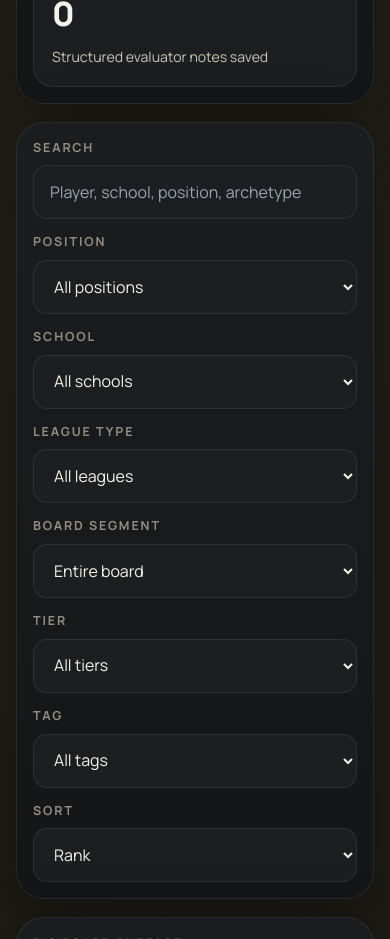
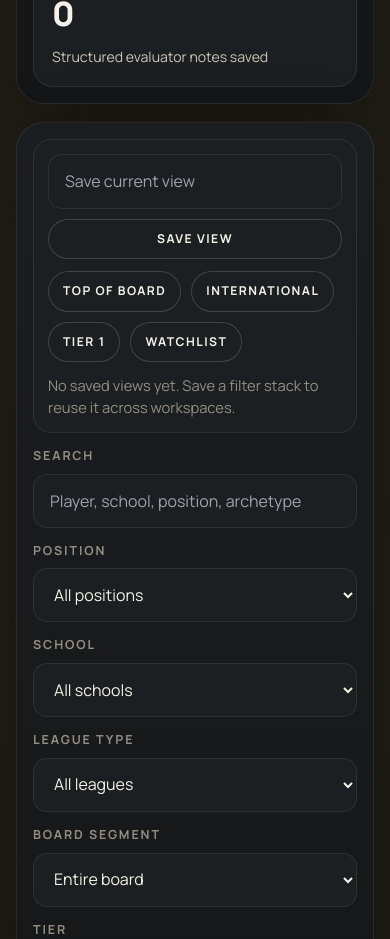
Before and after one commit to commandersbot-design/nba-draft-hq, a React (Vite) app: page / in a window 390 px wide. Shown: the part 2080-3019 px from the top of the page. Built offline with nearby package versions, Linux system fonts and the light colour scheme.

Commit message:
Add saved views and filter presets

```diff
--- a/src/App.jsx
+++ b/src/App.jsx
@@ -18,6 +18,30 @@ const myBoardKey = 'prospera.my-board';
 const myBoardViewKey = 'prospera.my-board-view';
 const cardSettingsKey = 'prospera.card-settings';
 const savedBoardsKey = 'prospera.saved-boards';
+const savedViewsKey = 'prospera.saved-views';
+
+const FILTER_PRESETS = [
+  {
+    id: 'top-of-board',
+    label: 'Top of Board',
+    state: { bucket: 'Lottery', sortBy: 'rank', viewMode: 'peek', appView: 'big-board' },
+  },
+  {
+    id: 'international',
+    label: 'International',
+    state: { leagueType: 'International Pro', sortBy: 'overall', viewMode: 'peruse', appView: 'big-board' },
+  },
+  {
+    id: 'tier-1',
+    label: 'Tier 1',
+    state: { tierFilter: 'Tier 1', sortBy: 'overall', viewMode: 'peruse', appView: 'big-board' },
+  },
+  {
+    id: 'watchlist',
+    label: 'Watchlist',
+    state: { watchlistOnly: true, sortBy: 'manual', viewMode: 'deep-dive', appView: 'my-board' },
+  },
+];
 
 function boardBucket(rank) {
   if (rank <= 5) return 'Top 5';
@@ -63,6 +87,8 @@ function App() {
   const [myBoardView, setMyBoardView] = useLocalStorageState(myBoardViewKey, 'card');
   const [cardSettings, setCardSettings] = useLocalStorageState(cardSettingsKey, defaultCardSettings());
   const [savedBoards, setSavedBoards] = useLocalStorageState(savedBoardsKey, []);
+  const [savedViews, setSavedViews] = useLocalStorageState(savedViewsKey, []);
+  const [viewName, setViewName] = useState('');
 
   const enrichedProspects = useMemo(
     () => enrichProspects(prospects).map((prospect) => ({
@@ -277,6 +303,60 @@ function App() {
     setWatchlistOnly(false);
   };
 
+  const getCurrentViewState = () => ({
+    appView,
+    viewMode,
+    query,
+    position,
+    school,
+    leagueType,
+    bucket,
+    tierFilter,
+    tagFilter,
+    sortBy,
+    watchlistOnly,
+  });
+
+  const applyViewState = (state = {}) => {
+    setAppView(state.appView || 'big-board');
+    setViewMode(state.viewMode || 'peek');
+    setQuery(state.query || '');
+    setPosition(state.position || 'ALL');
+    setSchool(state.school || 'ALL');
+    setLeagueType(state.leagueType || 'ALL');
+    setBucket(state.bucket || 'ALL');
+    setTierFilter(state.tierFilter || 'ALL');
+    setTagFilter(state.tagFilter || 'ALL');
+    setSortBy(state.sortBy || 'rank');
+    setWatchlistOnly(Boolean(state.watchlistOnly));
+  };
+
+  const saveCurrentView = (name) => {
+    const normalizedName = String(name || '').trim();
+    if (!normalizedName) return;
+
+    const state = getCurrentViewState();
+    setSavedViews((current) => [
+      {
+        id: `${Date.now()}`,
+        name: normalizedName,
+        state,
+        createdAt: new Date().toISOString(),
+      },
+      ...current.filter((entry) => entry.name !== normalizedName),
+    ]);
+  };
+
+  const loadSavedView = (id) => {
+    const savedView = savedViews.find((entry) => entry.id === id);
+    if (!savedView) return;
+    applyViewState(savedView.state);
+  };
+
+  const deleteSavedView = (id) => {
+    setSavedViews((current) => current.filter((entry) => entry.id !== id));
+  };
+
   return (
     <div className="page-shell">
       {/* Implementation note: Tier 1 surfaces are split into modular workspaces so
@@ -390,6 +470,59 @@ function App() {
           </section>
 
           <section className="controls panel">
+            <div className="saved-views-bar">
+              <div className="saved-view-controls">
+                <input
+                  className="notes-input compact-input"
+                  value={viewName}
+                  placeholder="Save current view"
+                  onChange={(event) => setViewName(event.target.value)}
+                />
+                <button
+                  type="button"
+                  className="action-button"
+                  onClick={() => {
+                    saveCurrentView(viewName);
+                    setViewName('');
+                  }}
+                >
+                  Save View
+                </button>
+              </div>
+
+              <div className="preset-row">
+                {FILTER_PRESETS.map((preset) => (
+                  <button
+                    key={preset.id}
+                    type="button"
+                    className="mode-tab"
+                    onClick={() => applyViewState(preset.state)}
+                  >
+                    {preset.label}
+                  </button>
+                ))}
+              </div>
+
+              <div className="saved-view-list">
+                {savedViews.length === 0 ? (
+                  <p className="empty-state">No saved views yet. Save a filter stack to reuse it across workspaces.</p>
+                ) : (
+                  savedViews.map((savedView) => (
+                    <div key={savedView.id} className="saved-view-card">
+                      <div>
+                        <strong>{savedView.name}</strong>
+                        <span>{new Date(savedView.createdAt).toLocaleString()}</span>
+                      </div>
+                      <div className="detail-actions">
+                        <button type="button" className="inline-action" onClick={() => loadSavedView(savedView.id)}>Load</button>
+                        <button type="button" className="inline-action" onClick={() => deleteSavedView(savedView.id)}>Delete</button>
+                      </div>
+                    </div>
+                  ))
+                )}
+              </div>
+            </div>
+
             <div className="control-block search-block">
               <label htmlFor="search">Search</label>
               <input
--- a/src/index.css
+++ b/src/index.css
@@ -257,6 +257,57 @@ button {
   grid-template-columns: minmax(0, 1.3fr) repeat(7, minmax(110px, 0.52fr));
   gap: 14px;
   padding: 18px;
+}
+
+.saved-views-bar {
+  grid-column: 1 / -1;
+  display: grid;
+  gap: 12px;
+  padding: 14px;
+  border: 1px solid var(--line);
+  background: var(--surface-2);
+  border-radius: 18px;
+}
+
+.saved-view-controls,
+.preset-row,
+.saved-view-list {
+  display: flex;
+  gap: 10px;
+  align-items: center;
+  flex-wrap: wrap;
+}
+
+.saved-view-controls .compact-input {
+  min-width: 220px;
+  max-width: 320px;
+}
+
+.saved-view-list {
+  align-items: stretch;
+}
+
+.saved-view-card {
+  display: flex;
+  align-items: center;
+  justify-content: space-between;
+  gap: 12px;
+  min-width: 240px;
+  border: 1px solid var(--line);
+  background: var(--surface-3);
+  border-radius: 16px;
+  padding: 12px 14px;
+}
+
+.saved-view-card strong,
+.saved-view-card span {
+  display: block;
+}
+
+.saved-view-card span {
+  margin-top: 4px;
+  color: var(--muted);
+  font-size: 0.78rem;
 }
 
 .control-block {
@@ -1139,6 +1190,18 @@ button {
     align-items: stretch;
   }
 
+  .saved-view-controls {
+    align-items: stretch;
+    flex-direction: column;
+  }
+
+  .saved-view-controls .compact-input,
+  .saved-view-card {
+    min-width: 0;
+    max-width: none;
+    width: 100%;
+  }
+
   .mode-tabs,
   .hero-actions,
   .detail-actions {
```
